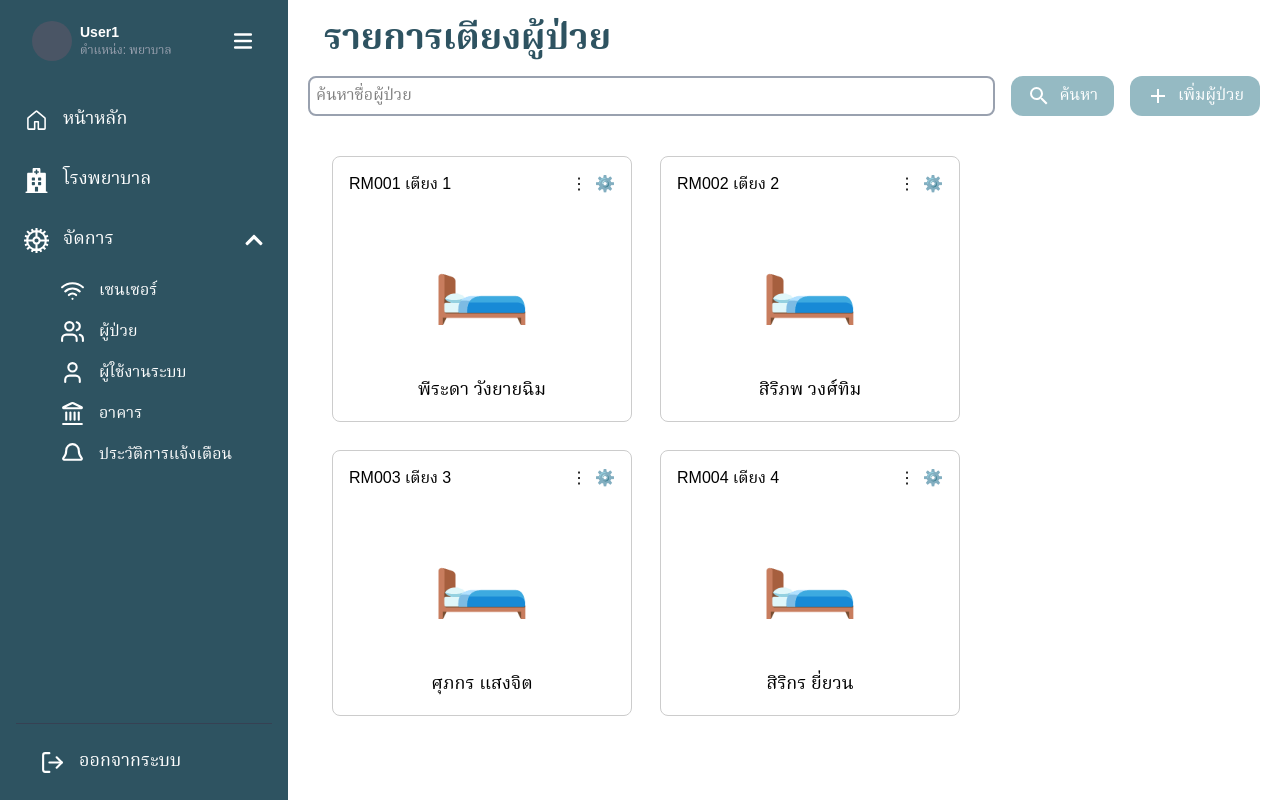
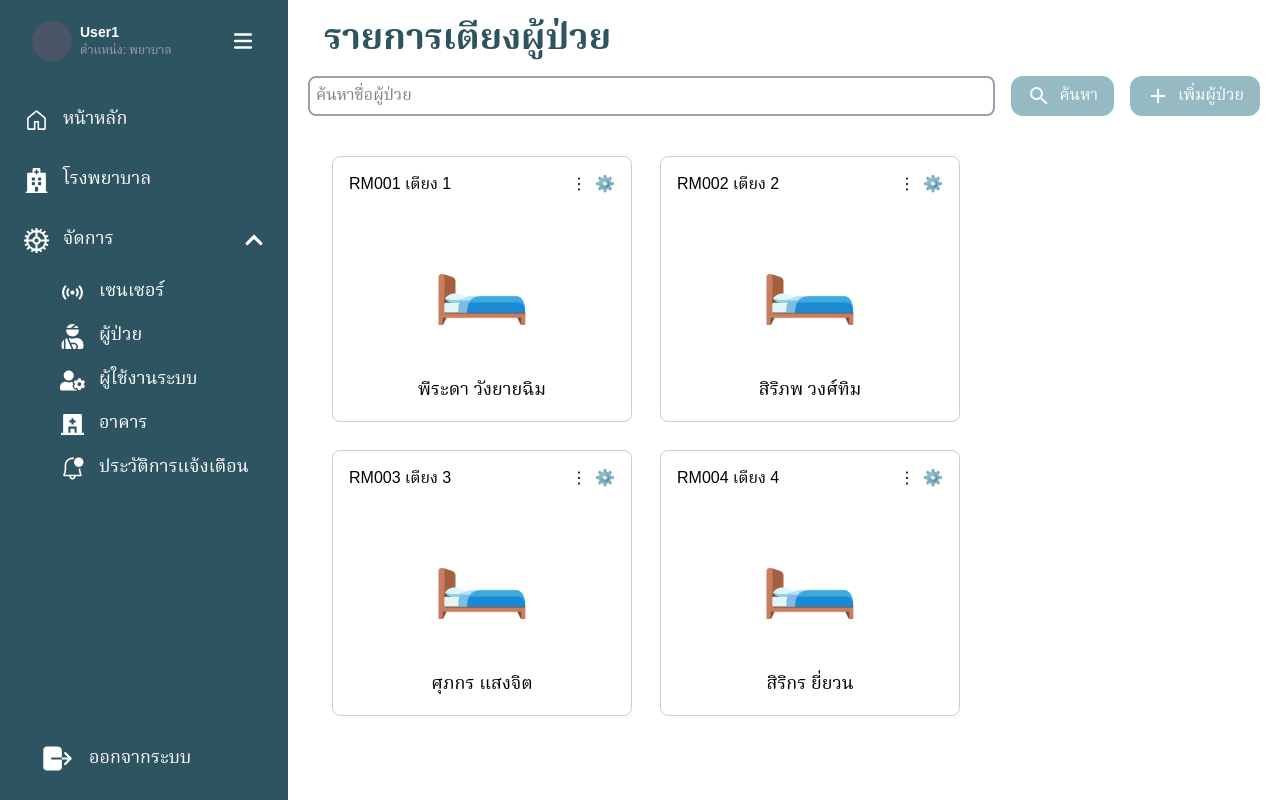
Before and after one commit to gortorrr/BedSensorFrontend, a React (Vite) app: page / in a window 1280 px wide. Both pictures are taken after a click on the element "จัดการ". Built offline with nearby package versions, Linux system fonts and the light colour scheme.

Commit message:
change icon

```diff
--- a/src/pages/Navbar.tsx
+++ b/src/pages/Navbar.tsx
@@ -2,10 +2,12 @@ import React, { useState } from "react";
 import { Link } from "react-router-dom";
 import { HiMenu } from "react-icons/hi";
 import { GoHome } from "react-icons/go";
-import { FaHospital, FaChevronUp, FaChevronDown } from "react-icons/fa";
+import { FaHospital, FaChevronUp, FaChevronDown, FaUserInjured, FaUserCog } from "react-icons/fa";
 import { GrSettingsOption } from "react-icons/gr";
-
-import { LogOut, Wifi, Users, User, Landmark, Bell } from "lucide-react";
+import { MdOutlineSensors } from "react-icons/md";
+import { RiHospitalFill } from "react-icons/ri";
+import { VscBellDot } from "react-icons/vsc";
+import { IoLogOut } from "react-icons/io5";
 
 interface MenuItem {
   name: string;
@@ -21,11 +23,11 @@ const menus: MenuItem[] = [
     name: "จัดการ",
     icon: GrSettingsOption,
     submenus: [
-      { name: "เซนเซอร์", link: "/", icon: Wifi },
-      { name: "ผู้ป่วย", link: "/", icon: Users },
-      { name: "ผู้ใช้งานระบบ", link: "/", icon: User },
-      { name: "อาคาร", link: "/", icon: Landmark },
-      { name: "ประวัติการแจ้งเตือน", link: "/", icon: Bell },
+      { name: "เซนเซอร์", link: "/", icon: MdOutlineSensors },
+      { name: "ผู้ป่วย", link: "/", icon: FaUserInjured },
+      { name: "ผู้ใช้งานระบบ", link: "/", icon: FaUserCog },
+      { name: "อาคาร", link: "/", icon: RiHospitalFill },
+      { name: "ประวัติการแจ้งเตือน", link: "/", icon: VscBellDot },
     ],
   },
 ];
@@ -35,7 +37,7 @@ const [open, setOpen] = useState(true);
 const [expanded, setExpanded] = useState(false);
 
   return (
-    <div className={`flex flex-col h-full bg-[#2E5361] min-h-screen ${open ? "w-72" : "w-16"} duration-500 text-white px-4`}>
+    <div className={`flex flex-col  bg-[#2E5361] min-h-screen ${open ? "w-72" : "w-16"} duration-500 text-white px-4`}>
       <div className="py-4 px-4 flex justify-between items-center">
         {/* User Profile */}
         <div className="flex items-center gap-2">
@@ -55,7 +57,7 @@ const [expanded, setExpanded] = useState(false);
       </div>
 
       {/* Navigation Menu */}
-      <nav className="mt-4 flex flex-col gap-4 relative">
+      <nav className="mt-4 flex flex-col gap-4 relative overflow-y-auto">
         {menus.map((menu, index) =>
           menu.submenus ? (
             <div key={index}>
@@ -81,10 +83,10 @@ const [expanded, setExpanded] = useState(false);
                 </div>
               </div>
               <div
-                className={`transition-all ${expanded ? "max-h-50 opacity-100" : "max-h-0 opacity-0"} overflow-hidden duration-300 ml-6 font-medium p-2`}
+                className={`transition-all ${expanded ? "max-h-auto opacity-100" : "max-h-0 opacity-0"} overflow-hidden duration-300 ml-6 font-medium p-2`}
               >
                 {menu.submenus.map((sub, i) => (
-                  <Link key={i} to={sub.link!} className="flex items-center gap-3.5 px-3 font-medium p-2 hover:bg-[#879EA4] rounded-md">
+                  <Link key={i} to={sub.link!} className="flex items-center gap-3.5 px-3 text-lg p-2 hover:bg-[#879EA4] rounded-md">
                     <sub.icon size={25} />
                     <h2
                       style={{
@@ -115,9 +117,9 @@ const [expanded, setExpanded] = useState(false);
       </nav>
 
       {/* Logout Button */}
-      <div className="p-4 border-t border-gray-700 mt-auto">
+      <div className="p-4 border-gray-700 mt-auto ">
         <Link to="/" className="flex items-center text-lg gap-3.5 font-medium p-2 hover:bg-[#879EA4] rounded-md ">
-        <div>{React.createElement(LogOut, {size: "25"})}</div>
+        <div >{React.createElement(IoLogOut, {size: "35"})}</div>
           <h2 className={`whitespace-pre duration-500 ${!open ? "opacity-0 translate-x-28 overflow-hidden" : ""}`}>ออกจากระบบ</h2>
         </Link>
       </div>
```
